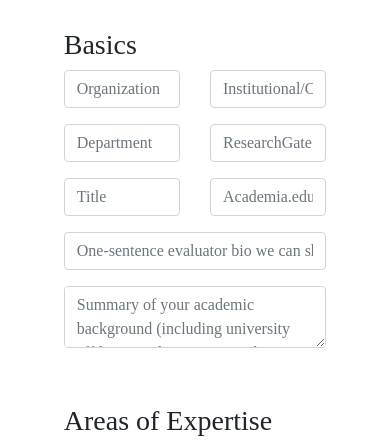
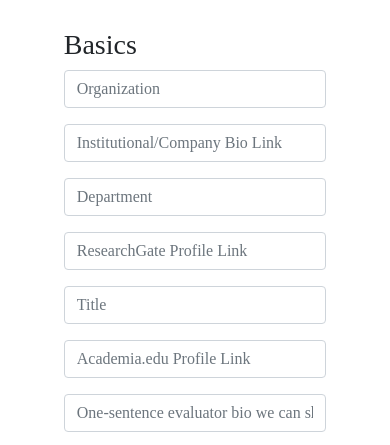
Before and after one commit to Abedfordhart/px-signupform, a React (Create React App) app: page / in a window 390 px wide. Shown: the part 379-824 px from the top of the page. Built offline with nearby package versions, Linux system fonts and the light colour scheme.

Commit message:
Change col breakpoints to sm

```diff
--- a/src/components/ExpertProfileBasics/ExpertProfileBasics.js
+++ b/src/components/ExpertProfileBasics/ExpertProfileBasics.js
@@ -6,12 +6,12 @@ const ExpertProfileBasics = props => (
   <div>
     <Container className="personal-info">
       <Row>
-        <Col xs="12">
+        <Col sm="12">
           <h3>Basics</h3>
         </Col>
           {Object.keys(props.basicsFormData.basicsFormData).map((item, i) => {
             return (
-              <Col xs="6" key={i}>
+              <Col sm="6" key={i}>
                 <FormGroup>
                   <Input
                     type="text"
@@ -23,7 +23,7 @@ const ExpertProfileBasics = props => (
               </Col>
             )
           })}
-        <Col xs="12">
+        <Col sm="12">
           <FormGroup>
             <Input type="text"
               name="oneSentenceBio"
@@ -32,7 +32,7 @@ const ExpertProfileBasics = props => (
             />
           </FormGroup>
         </Col>
-        <Col xs="12">
+        <Col sm="12">
           <FormGroup>
             <Input
               type="textarea"
```
